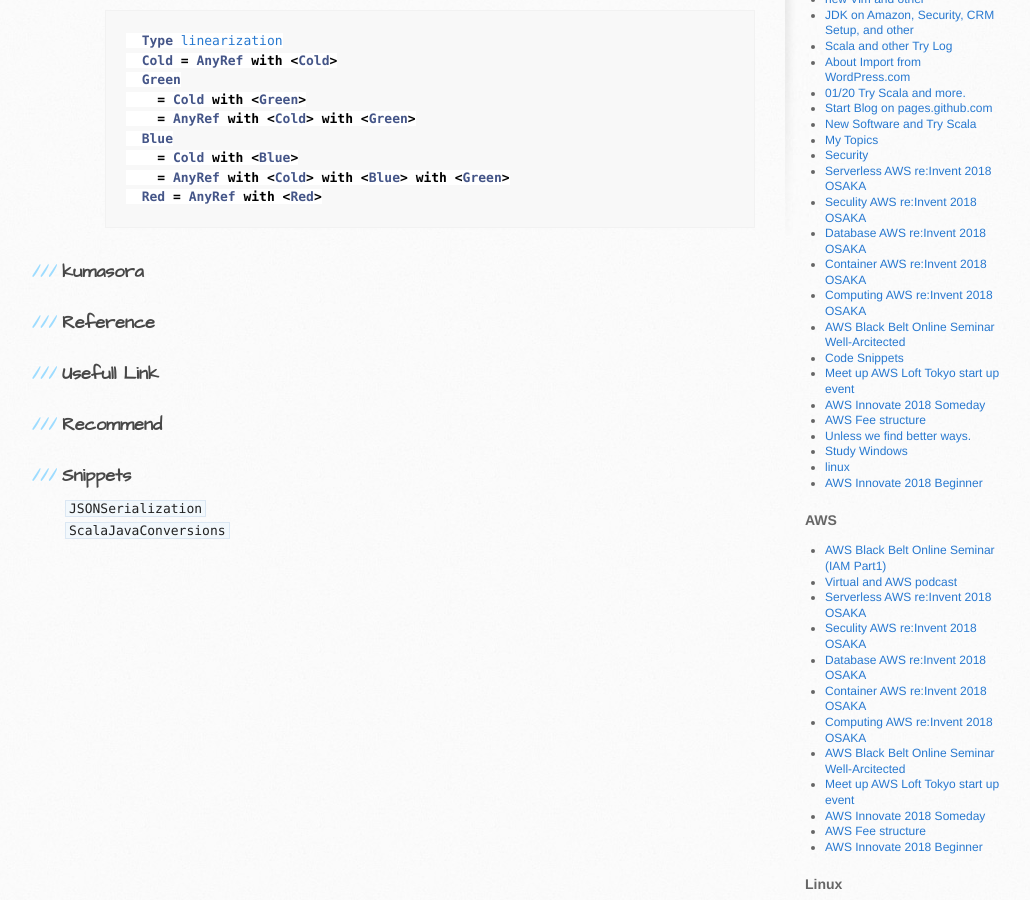
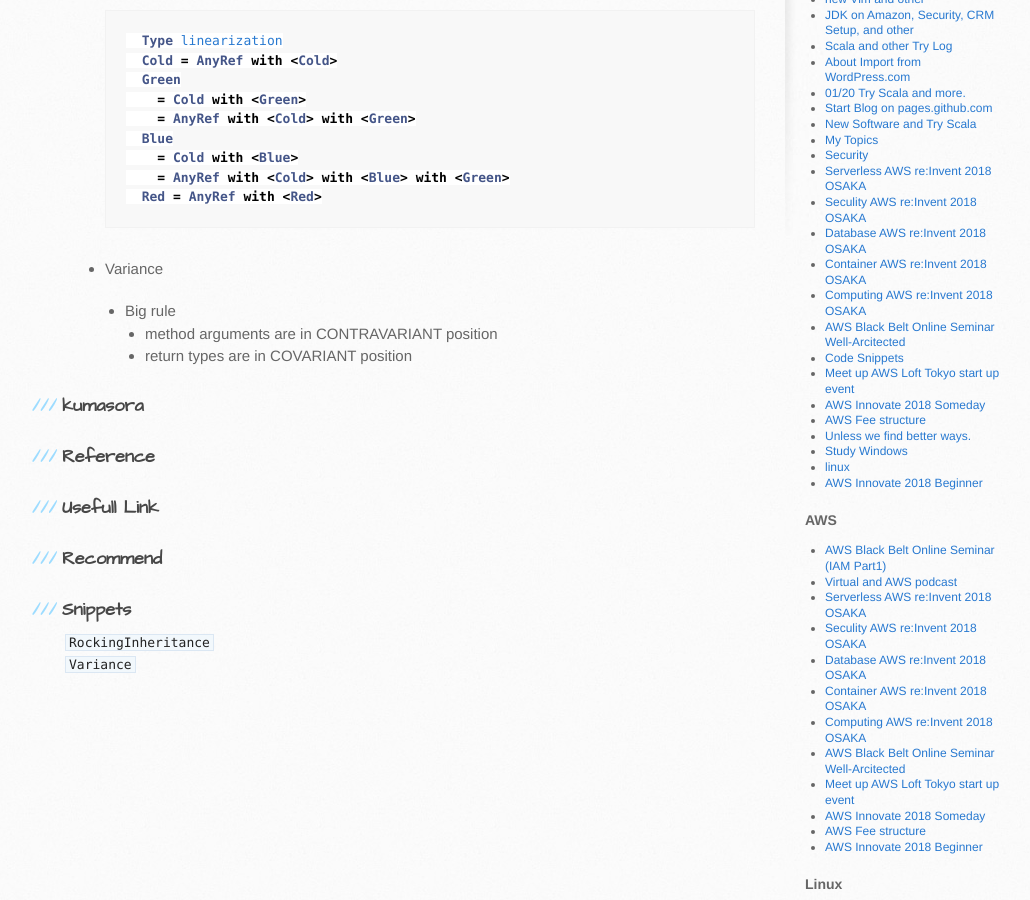
Before and after one commit to friendbear/friendbear.github.io.2021-10-19, a Jekyll site: the page built from _posts/2019-01-30-friendbear.md, in a window 1280 px wide and 900 px high, scrolled down 524 px. Shown: the whole window, without its empty margins (105-1135 px from the left). Built offline with Jekyll 4.4.1, drawn with Linux system fonts in a browser that asks for light colours; comment, search, counter and statistics services are not loaded; part of the change alters nothing that is shown.

Commit message:
Variance [T] [-T] +[T] [A <: B] [S >: A]

````diff
--- a/_posts/2019-01-30-friendbear.md
+++ b/_posts/2019-01-30-friendbear.md
@@ -21,7 +21,10 @@ tags: [lang-scala]
         = AnyRef with <Cold> with <Blue> with <Green>
       Red = AnyRef with <Red>
     ```
-
+  - Variance
+    - Big rule
+      - method arguments are in CONTRAVARIANT position
+      - return types are in COVARIANT position
 
 ### kumasora
 
@@ -35,7 +38,7 @@ tags: [lang-scala]
 ### Snippets
 
 <details>
-<summary><code>JSONSerialization</code></summary>
+<summary><code>RockingInheritance</code></summary>
 <pre>
 <code>
 #!/usr/bin/env amm
@@ -110,14 +113,106 @@ def RockingInheritance(args: String*) = {
 </details>
 
 <details>
-<summary><code>ScalaJavaConversions</code></summary>
+<summary><code>Variance</code></summary>
 <pre>
 <code>
 #!/usr/bin/env amm
 
 @main
-def ScalaJavaConversions(args: String*) = {
+def Variance(args: String*) = {
 
+  trait Animal
+  class Dog extends Animal
+  class Cat extends Animal
+  class Crocodile extends Animal
+
+  // what is variance?
+  // "inheritance" - type substitution of generics
+
+  class Cage[T]
+  // yes - covariance
+  class CCage[+T]
+  val ccage: CCage[Animal] = new CCage[Cat]
+
+  // no - invariance
+  class ICage[T]
+  // val icage: ICage[Animal] = new ICage[Cat]
+  // val x: Int = "Hello"
+
+  //hell no -opposite = contravariance
+  class XCage[-T]
+  val xcage: XCage[Cat] = new XCage[Animal]
+
+  class InvariantCage[T](val animal: T) // invariant
+
+  // covariant position
+  class CovariantCage[+T](val animal: T) // COVARIANT POSITION
+
+  // class ContravariantCage[-T](val animal: T) 🔴
+  /*
+    val catCage: XCage[Cat] = new XCage[Animal](new Crocodile)
+   */
+  // class CovariantVariableCage[+T](var animal: T) 🔴
+  /*
+    val ccage: CCage[Animal] = new CCage[Cat](new Cat)
+    ccage.animal = Crocodile
+   */
+  //class ContravariantVariableCage[-T](var animal: T) // also in COVARIANT POSITION
+  // val catCage: XCage[Cat] = new XCage[Animal](new Crocodile)
+  class InvariantVariableCage[T](var animal: T) // ok
+  //trait AnotherCovariantCage[+T] {
+  //  def addAnimal(animal: T) // CONTRAVARIANT POSITION
+  //}
+  /*
+    val ccage: CCage[Animal] = new CCage[Dog]
+    ccage.add(new Cat)
+   */
+  class AnotherContravariantCage[-T] {
+    def addAnimal(animal: T) = true
+  }
+  val acc: AnotherContravariantCage[Cat] = new AnotherContravariantCage[Animal]
+  acc.addAnimal(new Cat)
+  class Kitty extends Cat
+  acc.addAnimal(new Kitty)
+
+  class MyList[+A] {
+    def add[B >: A](element: B): MyList[B] = new MyList[B] // widening the type
+  }
+
+  val emptyList = new MyList[Kitty]
+  val animals = emptyList.add(new Kitty)
+  val moreAnimals = animals.add(new Cat)
+  val evenMoreAnimals = moreAnimals.add(new Dog)
+
+  // METHOD ARGUMENTS ARE IN CONTRAVARIANT POSITION.
+
+  // return types
+  class PetShop[-T] {
+    // def get(isItaPuppy: Boolean): T // METHOD RETURN TYPES ARE IN COVARIANT POSITION
+    /*
+      val catShop = new PetShop[Animal] {
+        def get(isItaPuppy: Boolean): Animal = new Cat
+      }
+     */
+    /*
+      val dogShop: PetShop[Dog] = catShop
+      dogShop.get(true) // EVIL CAT!
+    */
+    def get[S <: T](isItaPuppy: Boolean, defaultAnimal: S): S = defaultAnimal
+  }
+
+  val shop: PetShop[Dog] = new PetShop[Animal]
+  // val evilCat = shop.get(true, new Cat)
+  val evilDog = shop.get(true, new Dog)
+
+  class TerraNova extends Dog
+  val bigFurry = shop.get(true, new TerraNova)
+
+  /*
+    Big rule
+    - method arguments are in CONTRAVARIANT position
+    - return types are in COVARIANT position
+   */
 }
 
 </code>
````
